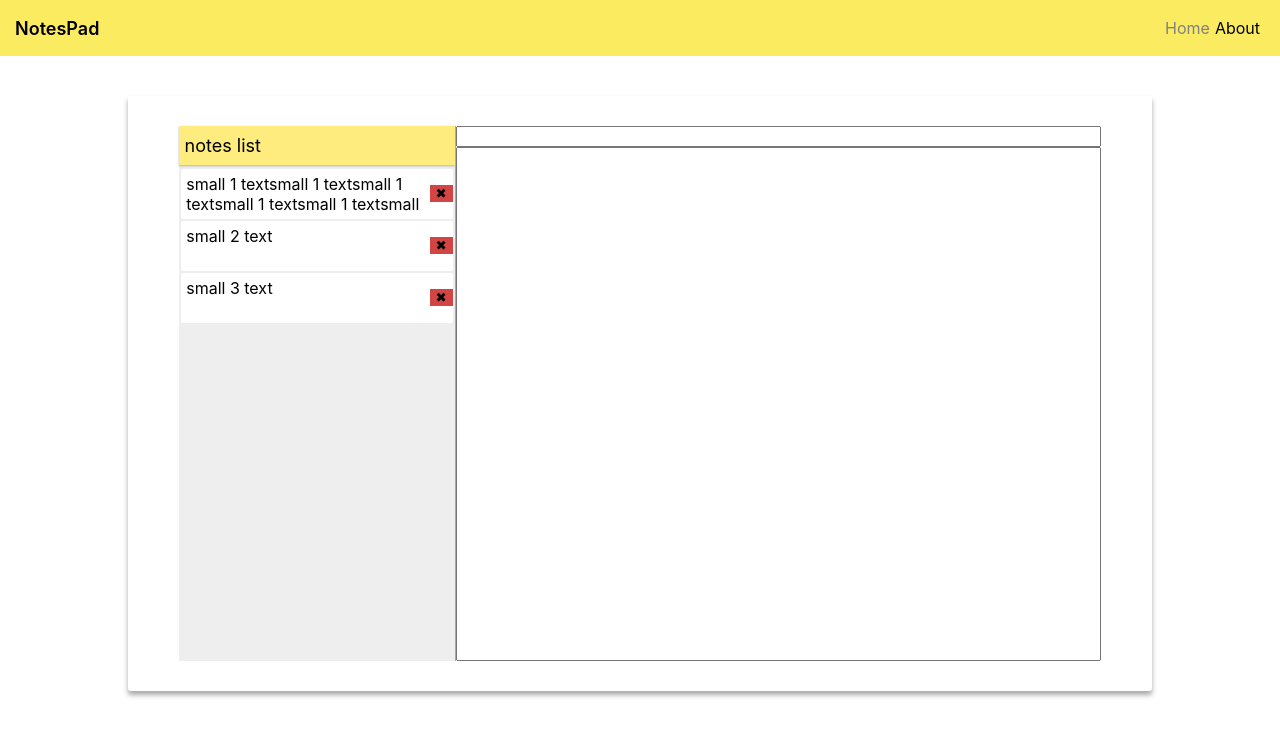
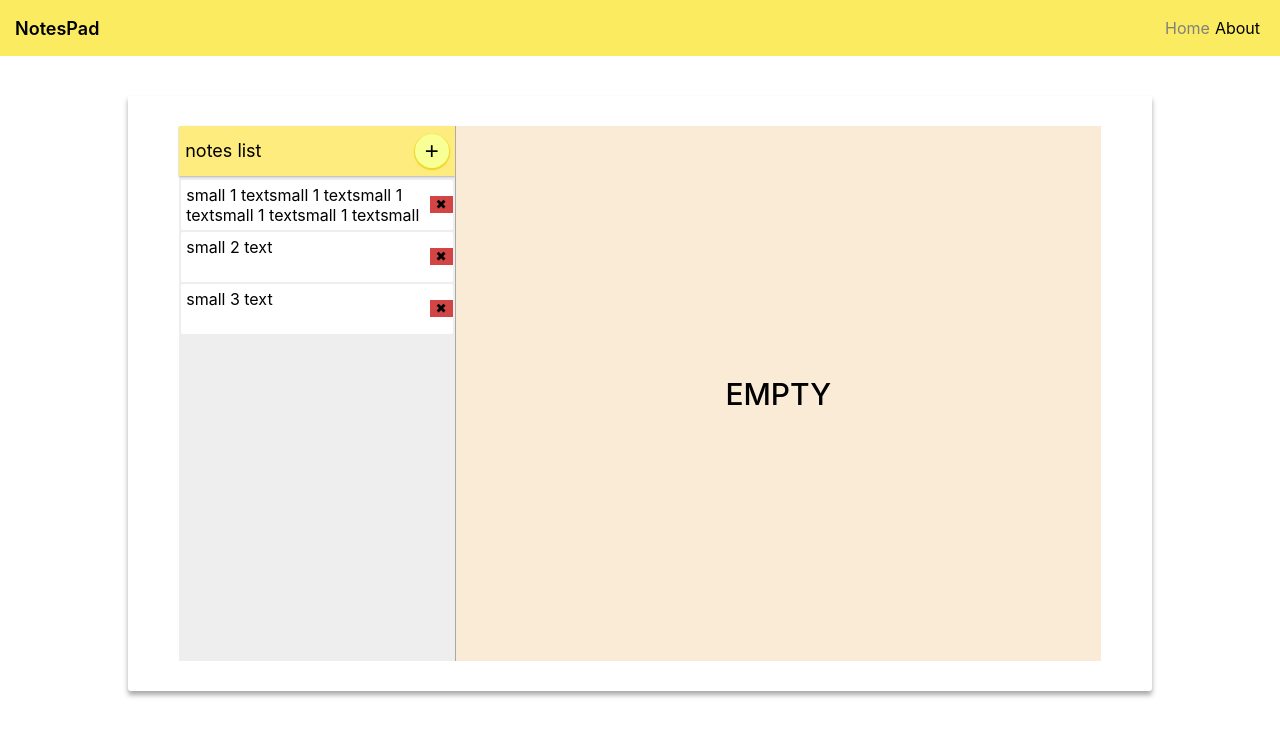
Before and after one commit to IvanMalinovskii/first-training-app-on-react.js, a React (Create React App) app: page / in a window 1280 px wide. Shown: the top 736 px of the page. Built offline with nearby package versions, Linux system fonts and the light colour scheme.

Commit message:
+notes switcher setup

```diff
--- /dev/null
+++ b/src/react-components/main-components/notes-page/EmptyNote.js
@@ -0,0 +1,12 @@
+import React from 'react';
+import './notes-page.css';
+
+const EmptyNote = () => {
+    return (
+        <div className='empty-note'>
+            <p className='empty-note__text'>Empty</p>
+        </div>
+    );
+};
+
+export default EmptyNote;
--- a/src/react-components/main-components/notes-page/NotesArea.js
+++ b/src/react-components/main-components/notes-page/NotesArea.js
@@ -1,10 +1,13 @@
-import React from 'react';
+import React, {useContext} from 'react';
+// import notepageContext from '../notepageContext/notepageContext.js';
 import NoteCreation from './NoteCreation.js';
 
-const NotesArea = () => {
+const NotesArea = ({component}) => {
+    // const {fragment} = useContext(notepageContext);
     return (
         <div className='notes__area'>
-            <NoteCreation />
+            {/* <NoteCreation /> */}
+            {component}
         </div>
     );
 };
--- a/src/react-components/main-components/notes-page/NotesPage.js
+++ b/src/react-components/main-components/notes-page/NotesPage.js
@@ -1,18 +1,24 @@
-import React from 'react';
+import React, { useState } from 'react';
 import SmallNote from './SmallNote.js';
 import './notes-page.css';
 import NotesPanel from './NotesPanel.js';
 import NotesArea from './NotesArea.js';
+import EmptyNote from './EmptyNote.js';
+// import NotepageState from '../notepageContext/NotepageState.js';
+
 
 const DB_URL = 'https://notes-react-training.firebaseio.com/';
 
 const NotesPage = () => {
+    const [component, setComponent] = useState(<EmptyNote/>)
+
+
     return (
-        <div className='notes'>
-            <NotesPanel />
-            <NotesArea />
-        </div>
-    );
+      <div className='notes-page'>
+          <NotesPanel />
+          <NotesArea component={component} />
+      </div>
+    )
 };
 
 export default NotesPage;
--- a/src/react-components/main-components/notes-page/NotesPanel.js
+++ b/src/react-components/main-components/notes-page/NotesPanel.js
@@ -1,12 +1,19 @@
-import React from 'react';
+import React, {useContext} from 'react';
 import NotesPage from './NotesPage';
 import './notes-page.css';
 import SmallNote from './SmallNote.js';
+// import notepageContext from '../notepageContext/notepageContext.js';
 
 const NotesPanel = () => {
+    // const {clear, create} = useContext(notepageContext);
+
+
     return(
-        <div className="notes__panel">
-            <h2 className='notes__list-title'>notes list</h2>
+        <div className="panel">
+            <div className="panel__header">
+                <h2 className='panel__title'>notes list</h2>
+                <button className='panel__button'>+</button>
+            </div>
             <div className='notes__smalls'>
                 <SmallNote classList={['notes__note']} text="small 1 textsmall 1 textsmall 1 textsmall 1 textsmall 1 textsmall 1 textsmall 1 textsmall 1 textsmall 1 textsmall 1 textsmall 1 textsmall 1 textsmall 1 textsmall 1 textsmall 1 textsmall 1 textsmall 1 textsmall 1 textsmall 1 textsmall 1 text" />
                 <SmallNote classList={['notes__note']} text="small 2 text" />
--- a/src/react-components/main-components/notes-page/notes-page.css
+++ b/src/react-components/main-components/notes-page/notes-page.css
@@ -1,20 +1,45 @@
-.notes {
+.notes-page {
     width: 90%;
     height: 90%;
     background-color: rgb(238, 238, 238);
     display: flex;
 }
-.notes__panel {
+.panel {
     flex-basis: 30%;
     border-right: 1px solid rgb(168, 168, 168);
 }
-.notes__list-title {
+.panel__header {
+    padding: 0 6px;
+    height: 50px;
+    /* padding: .5em .3em; */
+    display: flex;
+    justify-content: space-between;
+    align-items: center;
+    background-color: rgb(255, 236, 126);
+    box-shadow: 0px 1px 2px rgb(180, 180, 180);
+}
+.panel__title {
     font-size: 18px;
     font-weight: 400;
     margin: 0;
-    padding: .5em .3em;
-    background-color: rgb(255, 236, 126);
-    box-shadow: 0px 1px 2px rgb(180, 180, 180);
+}
+.panel__button {
+    background-color: rgb(248, 255, 149);
+    width: 1.4em;
+    height: 1.4em;
+    font-size: 24px;
+    font-weight: 500;
+    outline: none;
+    border: none;
+    border-radius: 50%;
+    cursor: pointer;
+    box-shadow: 0px 1px 1.4px 1px rgb(235, 215, 38);
+}
+.panel__button:hover {
+    transform: scale(1.05);
+}
+.panel__button_clicked {
+    transform: rotateZ(0);
 }
 .notes__smalls {
     padding: 2px 2px;
@@ -72,6 +97,7 @@
     /* width: 100%; */
 }
 .note-creation__area {
+    /* background-color: beige; */
     outline: none;
     display: block;
     resize: none;
@@ -86,3 +112,16 @@
 .note-creation__area::-webkit-scrollbar-thumb {
     background-color: rgb(87, 87, 87);
 }
+.empty-note {
+    width: 100%;
+    height: 100%;
+    display: flex;
+    justify-content: center;
+    align-items: center;
+}
+.empty-note__text {
+    font-size: 30px;
+    font-weight: 500;
+    margin: 0;
+    text-transform: uppercase;
+}
```
